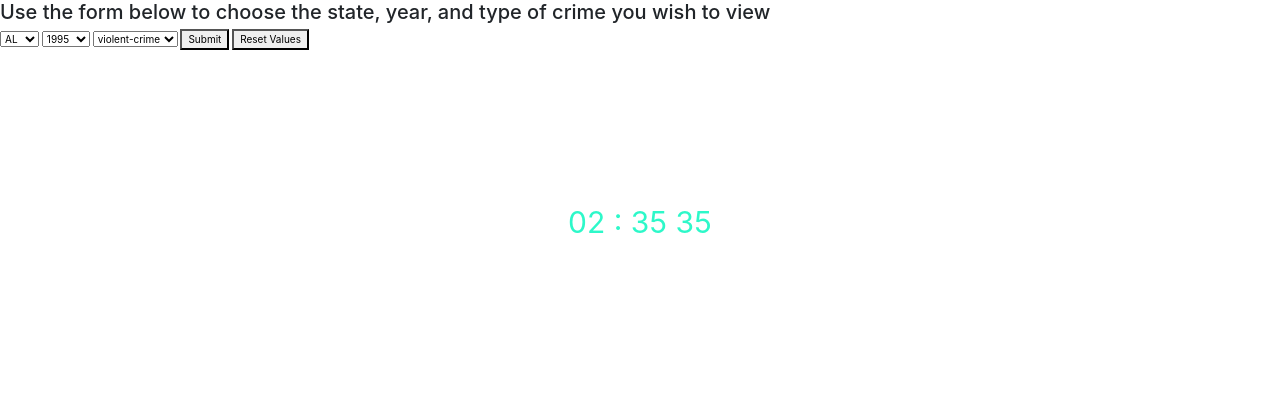
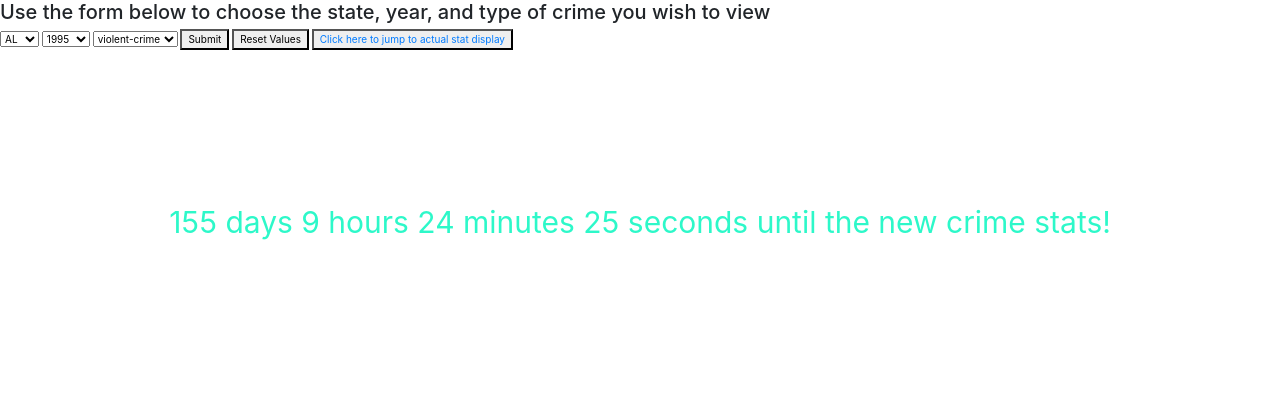
Before and after one commit to TrainMan471/CrimeAPI, a website: page public/index.html in a window 1280 px wide. Drawn offline with nearby package versions, Linux system fonts and the light colour scheme.

Commit message:
Added a countdown clock that counts down days until next years crime stats

```diff
--- a/public/index.html
+++ b/public/index.html
@@ -99,12 +99,15 @@
     </select>
       <button onclick="askUser()">Submit</button>
       <button onclick="resetValues()">Reset Values</button>
+      <button><a href="#stats">Click here to jump to actual stat display</a></button>
 
 
-      <p class="random"><span></span></p>
+      <p class="random" id="demo"><span></span></p>
+      <p class="time"><span></span></p>
 
         <div class="wrapper">
-        <div>
+
+        <div id="stats">
         </div>
       </div>
 
--- a/public/js/app.js
+++ b/public/js/app.js
@@ -2,38 +2,41 @@ var h2 = document.querySelector('h2');
 var p = document.querySelector('p');
 
 
-//The code below creates a live clock that changes color every second.
+//The code below creates a live clock that changes color every second and countdowns until next year..where more crimes will be recorded!
 function digitalClock() {
-  let today = new Date();
-  let hours = today.getHours();
-  let minutes = today.getMinutes();
-  let seconds = today.getSeconds();
-  let year = today.getFullYear();
-  let month = today.getMonth();
-  let thisDay = today.getDay();
+
+  var newYearTimer = new Date("Jan 1, 2021 00:00:00").getTime();
 
 
-  if (hours > 12 ) {
-    hours = hours - 12;
-  }
+  var countdown = setInterval(function() {
 
-  if (hours == 0) {
-    hours = 12;
-  }
 
-  if (hours < 10) {
-    hours = '0' + hours;
-  }
+    var currentDate = new Date().getTime();
 
-  if (minutes < 10 ) {
-    minutes = '0' + minutes;
-  }
 
-  if (seconds < 10 ) {
-    seconds = '0' + seconds;
-  }
+    var distance = newYearTimer - currentDate;
 
-  p.innerHTML = `${hours} : ${minutes} ${seconds}`;
+
+    var days = Math.floor(distance / (1000 * 60 * 60 * 24));
+    var hours = Math.floor((distance % (1000 * 60 * 60 * 24)) / (1000 * 60 * 60));
+    var minutes = Math.floor((distance % (1000 * 60 * 60)) / (1000 * 60));
+    var seconds = Math.floor((distance % (1000 * 60)) / 1000);
+
+
+    document.getElementById("demo").innerHTML = `${days} days ${hours} hours
+     ${minutes} minutes ${seconds} seconds until the new crime stats!`;
+
+
+    if (distance < 0) {
+      clearInterval(countdown);
+      document.getElementById("demo").innerHTML = "EXPIRED";
+    }
+  }, 1000);
+
+
+
+
+
 }
 
 function getRandomColor() {
@@ -45,11 +48,15 @@ function setRandomColor() {
   p.style.color = getRandomColor();
 }
 
+function timeForNewStats() {
+
+}
+
 setInterval(setRandomColor,1000);
 setInterval(digitalClock, 500);
 
 
-//The following code makes an Ajax request to the url specified.
+//The following code makes an Ajax request to the url specified, and then irritates over the data and displays in index.html
 function getApiData(state, year, crimeType) {
 var newRequest = new XMLHttpRequest();
 CDE_API = `https://api.usa.gov/crime/fbi/sapi/api/summarized/state/${state}/${crimeType}/${year}/${year + 1}?API_KEY=uj7JC6XTYj9czDPySfqJrIiCc0y8uFgNHa6KkJQB`;
@@ -97,7 +104,7 @@ newRequest.onreadystatechange = function() {
   }
 
 
-
+//This function creates an button onclick event that lets the user choose the state, year, and type of crime they wish to view
  function askUser(){
    let state = document.getElementById('state').value;
    let year = document.getElementById('year').value;
@@ -111,6 +118,7 @@ newRequest.onreadystatechange = function() {
 
  }
 
+//And this function lets the user reset the values
  function resetValues() {
    let state = document.getElementById('state').value = "";
    let year = document.getElementById('year').value = "";
```
